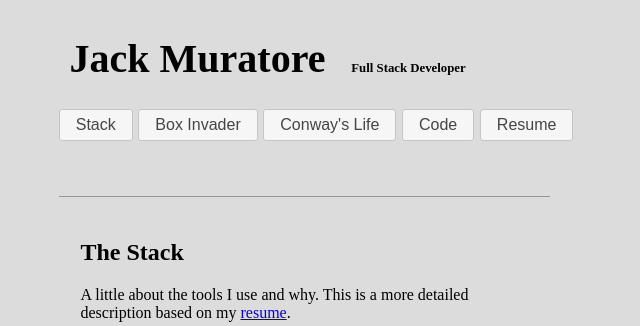
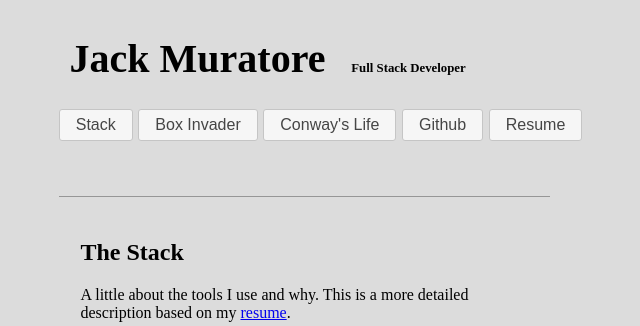
Before and after one commit to banjocat/mywebsite, a PHP site: page /index.php in a window 1280 px wide. Shown: the top 326 px of the page, without its empty margins (36-676 px from the left). Run offline with PHP 8.4, Linux system fonts and the light colour scheme; some libraries are stand-ins or nearby versions.

Commit message:
* Update header to Github from Code

```diff
--- a/header.php
+++ b/header.php
@@ -24,7 +24,7 @@ Full Stack Developer
 <a href='index.php'><button>Stack</button></a>
 <a href='space_invader.php'><button>Box Invader</button></a>
 <a href='conway_life.php'><button>Conway's Life</button></a>
-<a href='https://github.org/banjocat'><button>Code</button></a>
+<a href='https://github.org/banjocat'><button>Github</button></a>
 <a href='https://docs.google.com/document/d/1k5bL6RYLB1PU6WTuHFsYcvTcKTtE05997NeBoWOHdQo/pub'><button>Resume</button></a>
 </nav>
 <script>
```
